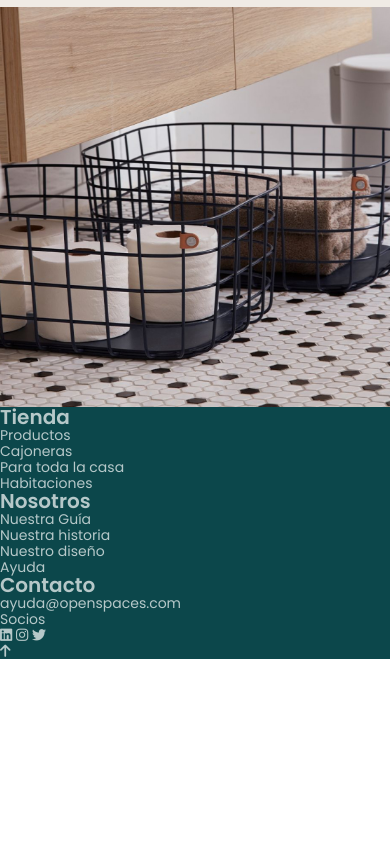
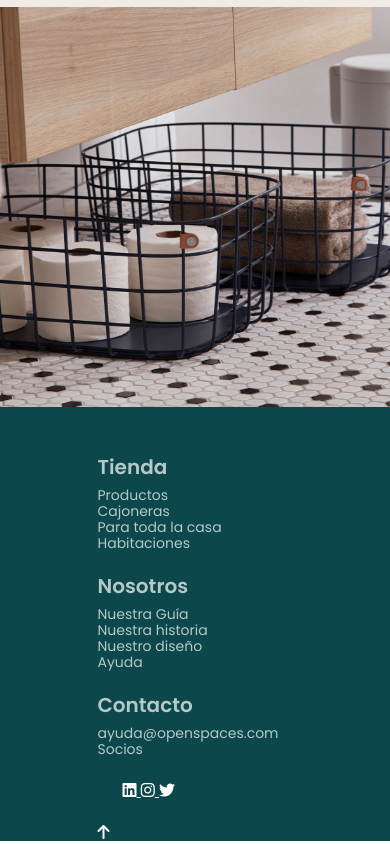
Before and after one commit to Adalab/modulo-1-evaluacion-final-graciagarpin, a website: page src/html/index.html in a window 390 px wide. Shown: the part 2162-3006 px from the top of the page. Before the commit the page ends 2823 px from the top, so only its background shows below. Drawn offline with nearby package versions, Linux system fonts and the light colour scheme; files that its build step writes are made by us from their sources; files whose address does not match are found by name.

Commit message:
added footer for mobile version, except arrow placement

```diff
--- a/src/html/partials/footer.html
+++ b/src/html/partials/footer.html
@@ -1,73 +1,77 @@
 <footer class="footer">
-  <ul class="footer__link">
-    <h3 class="subtitle">Tienda</h3>
+  <ul class="footer__links">
+    <h3 class="footer__subtitle subtitle">Tienda</h3>
     <li>
-      <a class="link__item menu-text--link-f" href="https/adalab.es"
+      <a class="footer__link menu-text--link-f" href="https/adalab.es"
         >Productos</a
       >
     </li>
     <li>
-      <a class="link__item menu-text--link-f" href="https/adalab.es"
+      <a class="footer__link menu-text--link-f" href="https/adalab.es"
         >Cajoneras</a
       >
     </li>
     <li>
-      <a class="link__item menu-text--link-f" href="https/adalab.es"
+      <a class="footer__link menu-text--link-f" href="https/adalab.es"
         >Para toda la casa</a
       >
     </li>
     <li>
-      <a class="link__item menu-text--link-f" href="https/adalab.es"
+      <a class="footer__link menu-text--link-f" href="https/adalab.es"
         >Habitaciones</a
       >
     </li>
   </ul>
-  <ul class="footer__link">
-    <h3 class="subtitle">Nosotros</h3>
+  <ul class="footer__links">
+    <h3 class="footer__subtitle subtitle">Nosotros</h3>
     <li>
-      <a class="link__item menu-text--link-f" href="https/adalab.es"
+      <a class="footer__link menu-text--link-f" href="https/adalab.es"
         >Nuestra Guía</a
       >
     </li>
     <li>
-      <a class="link__item menu-text--link-f" href="https/adalab.es"
+      <a class="footer__link menu-text--link-f" href="https/adalab.es"
         >Nuestra historia</a
       >
     </li>
     <li>
-      <a class="link__item menu-text--link-f" href="https/adalab.es"
+      <a class="footer__link menu-text--link-f" href="https/adalab.es"
         >Nuestro diseño</a
       >
     </li>
     <li>
-      <a class="link__item menu-text--link-f" href="https/adalab.es">Ayuda</a>
+      <a class="footer__link menu-text--link-f" href="https/adalab.es">Ayuda</a>
     </li>
   </ul>
-  <ul class="footer__link">
-    <h3 class="subtitle">Contacto</h3>
+  <ul class="footer__links">
+    <h3 class="footer__subtitle subtitle">Contacto</h3>
     <li>
-      <a class="link__item menu-text--link-f" href="mailto:ayuda@openspaces.com"
+      <a
+        class="footer__link menu-text--link-f"
+        href="mailto:ayuda@openspaces.com"
         >ayuda@openspaces.com</a
       >
     </li>
     <li>
-      <a class="link__item menu-text--link-f" href="https/adalab.es">Socios</a>
+      <a class="footer__link menu-text--link-f" href="https/adalab.es"
+        >Socios</a
+      >
     </li>
-    <li class="link__icon">
-      <a class="icon--lin menu-text--link-f" href="https/adalab.es">
+    <li class="footer__icons">
+      <a class="footer__icon--lin menu-text--link-i" href="https/adalab.es">
         <i class="fa-brands fa-linkedin"></i>
       </a>
-      <a class="icon--ig menu-text--link-f" href="https/adalab.es">
+      <a class="footer__icon--ig menu-text--link-i" href="https/adalab.es">
         <i class="fa-brands fa-instagram"></i>
       </a>
-      <a class="icon--tw menu-text--link-f" href="https/adalab.es">
+      <a class="footer__icon--tw menu-text--link-i" href="https/adalab.es">
         <i class="fa-brands fa-twitter"></i>
       </a>
     </li>
   </ul>
-  <ul class="footer__link">
+  <ul class="footer__icon--arrow">
     <li>
-      <a class="icon--tw menu-text--link-f" href="https/adalab.es">
+      <a class="icon--tw menu-text--link-i" href="https/adalab.es">
         <i class="fa-solid fa-arrow-up"></i>
       </a>
     </li>
--- a/src/scss/core/_variables.scss
+++ b/src/scss/core/_variables.scss
@@ -54,4 +54,8 @@ $color-background-3: #ff975a;
     color: $color-turquoise;
     text-decoration: none;
   }
+
+  &--link-i {
+    color: $color-white
+  }
 }
--- a/src/scss/layout/_footer.scss
+++ b/src/scss/layout/_footer.scss
@@ -1,10 +1,26 @@
 .footer {
   background-color: $color-background-1;
   color: $color-light-turquoise;
-}
+  display: flex;
+  flex-direction: column;
+  text-align: justify;
+  padding-left: 25%;
+  padding-top: 25px;
 
-.footer__link {
-  &icon {
-    color: $color-light-turquoise;
+  &__links {
+    padding-top: 25px;
+    gap: 5px;
+  }
+
+  &__subtitle {
+    padding-bottom: 10px;
+  }
+
+  &__icons {
+    padding: 25px;
+  }
+
+  &__arrow {
+    //   padding-right: 15px;
   }
 }
```
